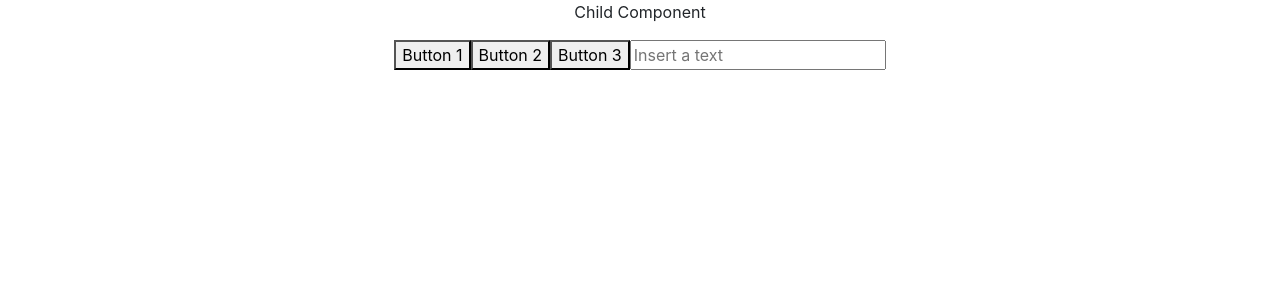
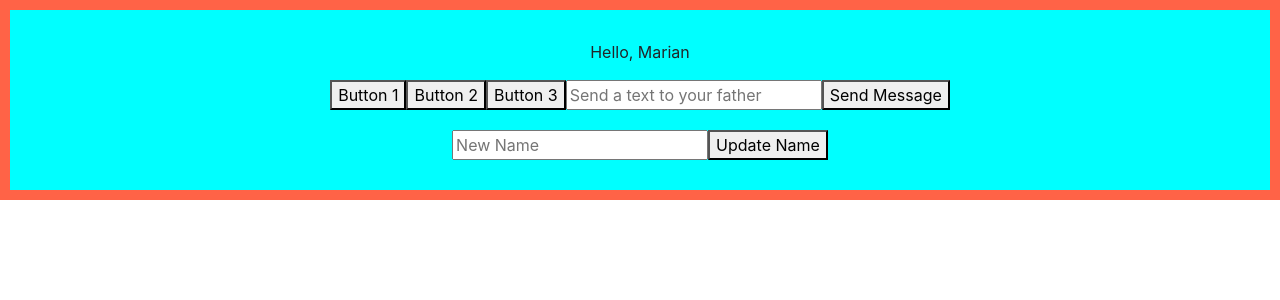
Before and after one commit to MarianoMasondo/React-Review, a React (Create React App) app: page / in a window 1280 px wide. Shown: the top 300 px of the page. Built offline with nearby package versions, Linux system fonts and the light colour scheme.

Commit message:
Child to Father

```diff
--- a/src/components/container/father.jsx
+++ b/src/components/container/father.jsx
@@ -1,10 +1,22 @@
-import React from 'react';
+import React, { useState } from 'react';
 import Child from '../pure/child';
 
 const Father = () => {
+
+    const [name, setName] = useState("Marian");
+
+    function showMessage(text){
+        alert(`Message received: ${text}`)
+    }
+
+    function updateName(newName){
+        setName(newName)
+
+    }
+
     return (
-        <div>
-            <Child></Child>
+        <div style={{background: "tomato", padding: "10px"}}>
+            <Child name={name} send={showMessage} update={updateName}></Child>
         </div>
     );
 }
--- a/src/components/pure/child.jsx
+++ b/src/components/pure/child.jsx
@@ -1,22 +1,38 @@
-import React from 'react';
+import React, { useRef } from 'react';
 
-const Child = ({name}) => {
+const Child = ({name, send, update}) => {
+
+    const messageRef = useRef("")
+    const nameRef = useRef("")
 
     function pressButton(){
-        alert(`Default Text`);
+        const text = messageRef.current.value
+        alert(`Text in Input: ${text}`);
     }
 
     function pressButtonParams(text){
         alert(`TEXT: ${text}`);
     }
 
+    function submitName(e){
+        e.preventDefault();
+        update(nameRef.current.value)
+    }
+
     return (
-        <div>
-            <p onMouseOver={() => console.log("OnMouse Over")}>Child Component</p>
+        <div style={{background: "cyan", padding:"30px"}}>
+            <p onMouseOver={() => console.log("OnMouse Over")}>Hello, {name}</p>
             <button onClick={() => console.log("Pressed Button 1")}>Button 1</button>
             <button onClick={pressButton}>Button 2</button>
             <button onClick={() => pressButtonParams("Hello!")}>Button 3</button>
-            <input placeholder='Insert a text' onFocus={() => console.log("Input Fucused")} onChange={(e) => console.log("Input changed", e.target.value)} onCopy={() => console.log("Copied text from Input")} />
+            <input placeholder='Send a text to your father' onFocus={() => console.log("Input Fucused")} onChange={(e) => console.log("Input changed", e.target.value)} onCopy={() => console.log("Copied text from Input")} ref={messageRef}/>
+            <button onClick={() => send(messageRef.current.value)}>Send Message</button>
+            <div style={{marginTop: "20px"}}>
+                <form onSubmit={submitName}>
+                    <input ref={nameRef} placeholder='New Name' />
+                    <button type='submit'>Update Name</button>
+                </form>
+            </div>
         </div>
     );
 }
```
